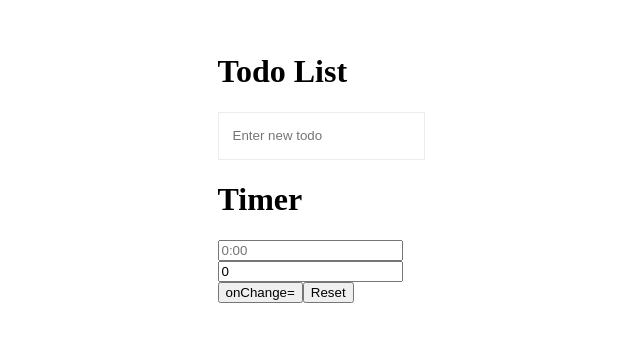
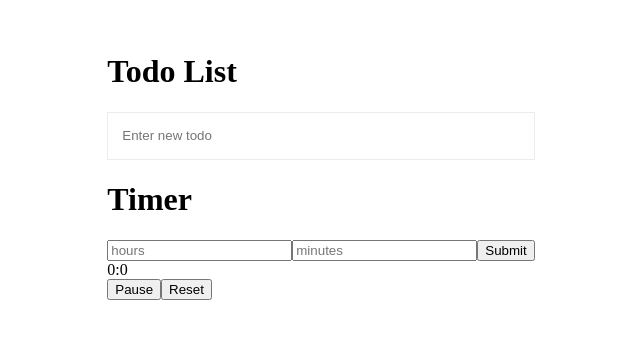
Before and after one commit to ninja-interns/study-nook, a React (Create React App) app in the folder web/: page / in a window 1280 px wide. Shown: the top 342 px of the page, without its empty margins (319-959 px from the left). Built offline with nearby package versions, Linux system fonts and the light colour scheme.

Commit message:
added a submit button that takes hours and minutes input and displays it

```diff
--- a/web/src/components/countdownTimer/TimerForm.tsx
+++ b/web/src/components/countdownTimer/TimerForm.tsx
@@ -7,40 +7,49 @@ import { TimerInterface, TimerFormInterface } from "./interfaces"
 
 const TimerForm = (props: TimerFormInterface) => {
 	// Create reference for form input
-	const inputRef = React.useRef<HTMLInputElement>(null)
+	const inputHoursRef = React.useRef<HTMLInputElement>(null)
+	const inputMinutesRef = React.useRef<HTMLInputElement>(null)
 	// Create form state
-	const [formState, setFormState] = React.useState("")
+	const [hoursFormState, setHoursFormState] = React.useState("")
+	const [minutesFormState, setMinutesFormState] = React.useState("")
 
-	// Handle timer input change
-	function handleInputChange(event: React.ChangeEvent<HTMLInputElement>) {
-		// Update form state with number from input
-		setFormState(event.target.value)
+	// Handle timer input change - this is where the input error is
+	function handleHoursInputChange(event: React.ChangeEvent<HTMLInputElement>) {
+		// Update form state with number from hours
+		setHoursFormState(event.target.value)
 	}
 
-	// Handle 'Enter' in todo input
-	function handleInputEnter(event: React.KeyboardEvent) {
-		// Check for 'Enter' key
-		if (event.key === "Enter") {
+	function handleMinutesInputChange(event: React.ChangeEvent<HTMLInputElement>) {
+		// Update form state with number from minutes
+		setMinutesFormState(event.target.value)
+	}
+
+	function handleSubmit() {
 		// Prepare new timer object
 		const newTimer: TimerInterface = {
 			id: uuidv4(),
-				timerNum: Number(formState),
+			timerHours: Number(hoursFormState),
+			timerMinutes: Number(minutesFormState),
 			isPaused: false,
 		}
 
 		// Create new timer item
 		props.handleTimerCreate(newTimer)
 
-			// Reset the input field OR remove the input field?
-			if (inputRef && inputRef.current) {
-				inputRef.current.value = ""
-			}
+		// Reset the input field OR could try to remove the input field?
+		if (inputMinutesRef && inputMinutesRef.current && inputHoursRef && inputHoursRef.current) {
+			inputMinutesRef.current.value = ""
+			inputHoursRef.current.value = ""
 		}
 	}
 
+	// This is also where the error is occuring
 	return (
 		<div className="timer-form">
-			<input ref={inputRef} type="text" placeholder="0:00" onChange={(event) => handleInputChange(event)} onKeyPress={(event) => handleInputEnter(event)} />
+			<input ref={inputHoursRef} type="text" placeholder="hours" onChange={(event) => handleHoursInputChange(event)} />
+			<input ref={inputMinutesRef} type="text" placeholder="minutes" onChange={(event) => handleMinutesInputChange(event)} />
+
+			<button onClick={handleSubmit}>Submit</button>
 		</div>
 	)
 }
--- a/web/src/components/countdownTimer/TimerItem.tsx
+++ b/web/src/components/countdownTimer/TimerItem.tsx
@@ -1,20 +1,24 @@
 // Import Dependencies
 import * as React from "react"
+import { ReactDOM } from "react"
 
 // Import Interfaces
 import { TimerItemInterface } from "./interfaces"
 
 // Timer Component
 const Timer = (props: TimerItemInterface) => {
+	function startTimer() {}
+
 	return (
 		<div className="timer-component">
 			{/* This renders the counter of the timer */}
 			<div className="timer-input-wrapper">
-				<input value={props.timer.timerNum} />
+				<span>{props.timer.timerHours}:</span>
+				<span>{props.timer.timerMinutes}</span>
 			</div>
 
 			<div className="buttons">
-				<button className="pause-button">onChange={(event: React.ChangeEvent<HTMLInputElement>) => props.handleTimerPause}</button>
+				<button className="pause-button">Pause</button>
 				<button className="reset-button">Reset</button>
 			</div>
 		</div>
--- a/web/src/components/countdownTimer/index.tsx
+++ b/web/src/components/countdownTimer/index.tsx
@@ -13,7 +13,7 @@ import { TimerInterface } from "./interfaces"
 // TimerApp Component
 export const TimerApp = () => {
 	// Add comment here
-	const [timer, setState] = React.useState<TimerInterface>({ id: uuidv4(), timerNum: 0, isPaused: false })
+	const [timer, setState] = React.useState<TimerInterface>({ id: uuidv4(), timerHours: 0, timerMinutes: 0, isPaused: false })
 
 	// Creating new Timer
 	function handleTimerCreate(timer: TimerInterface) {
--- a/web/src/components/countdownTimer/interfaces.ts
+++ b/web/src/components/countdownTimer/interfaces.ts
@@ -1,7 +1,8 @@
 //Timer Interface
 export interface TimerInterface {
 	id: string
-	timerNum: number
+	timerHours: number
+	timerMinutes: number
 	isPaused: boolean
 }
 
```
Lines whose indentation alone changed are shown as unchanged.
